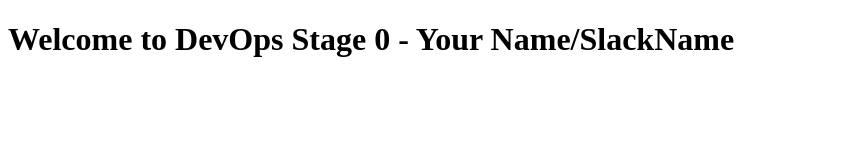
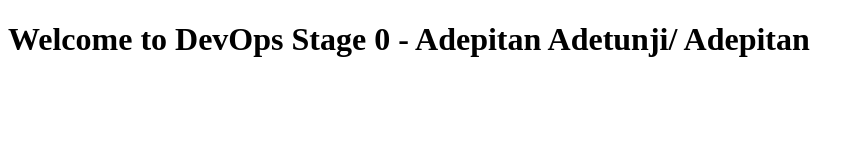
Before and after one commit to Masterpitan/projects_hub, a plain HTML site: page hng_internship/web_server_nginx/index.html in a window 1280 px wide. Shown: the whole page, without its empty margins (0-864 px from the left). Drawn offline with Linux system fonts and the light colour scheme.

Commit message:
document editing

```diff
--- a/hng_internship/web_server_nginx/index.html
+++ b/hng_internship/web_server_nginx/index.html
@@ -4,6 +4,6 @@
 	<title>Welcome Page</title>
 </head>
 <body>
-	<h1>Welcome to DevOps Stage 0 - Your Name/SlackName</h1>
+	<h1>Welcome to DevOps Stage 0 - Adepitan Adetunji/ Adepitan</h1>
 </body>
 </html>
```
